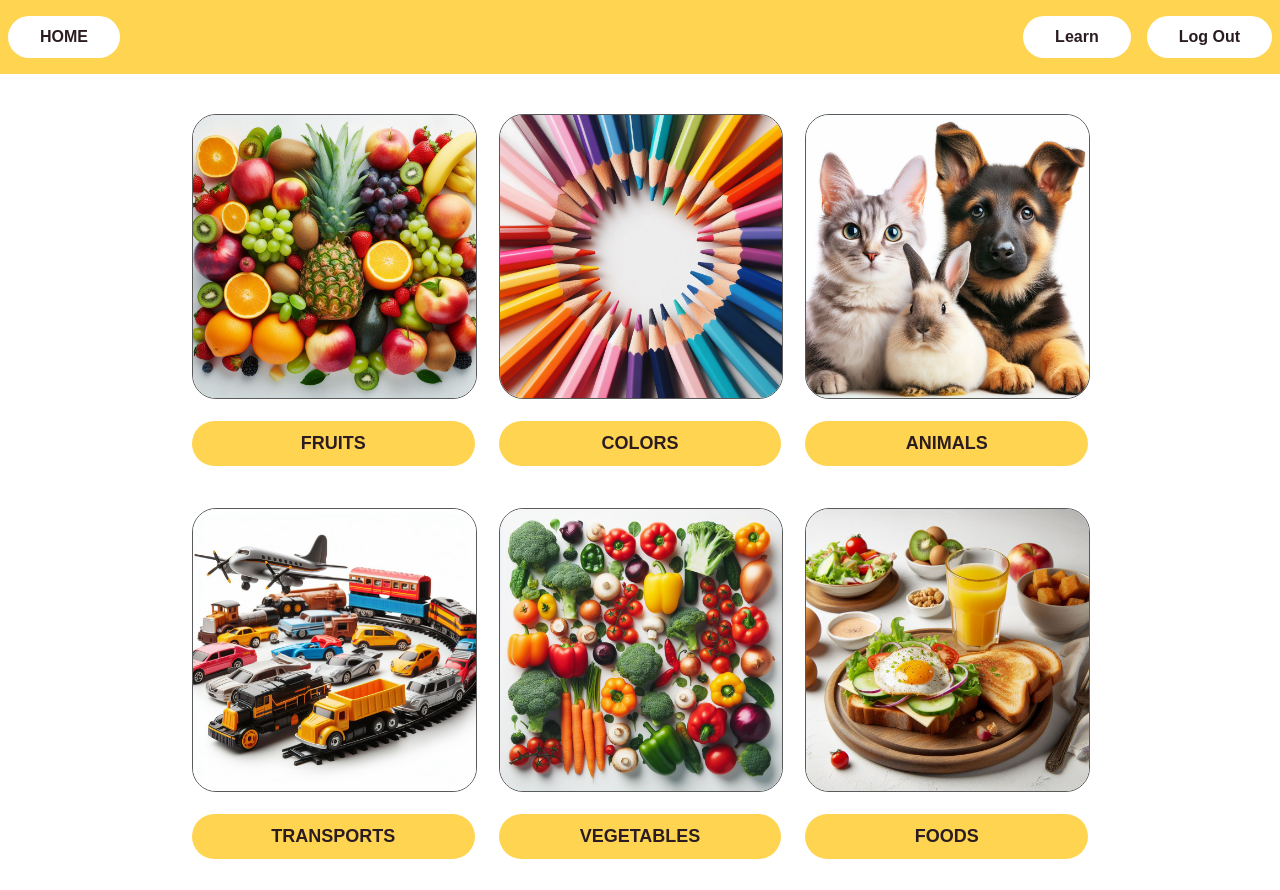
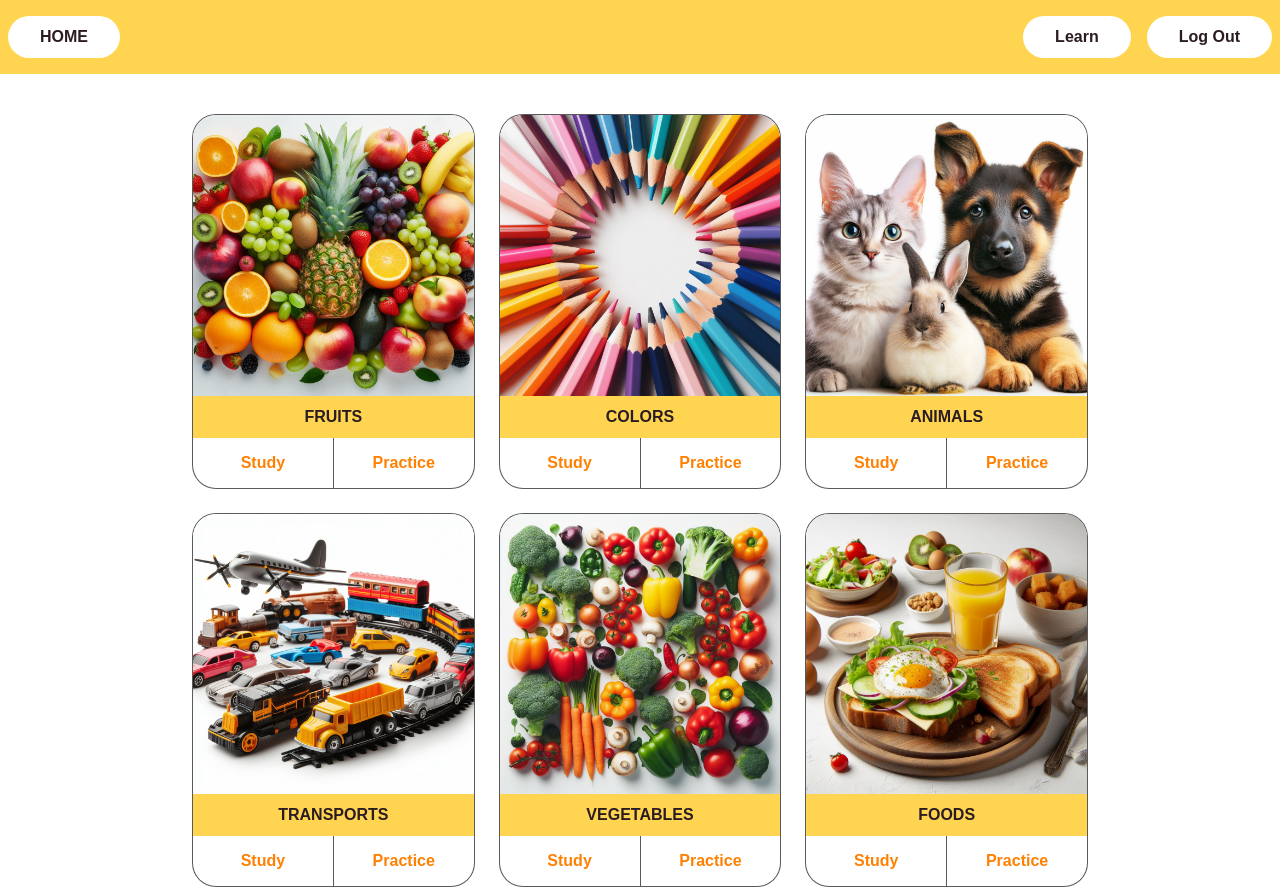
Before and after one commit to nashare/learn-Spanish, a website with bundled scripts: page categories/categories.html in a window 1280 px wide. Shown: the top 890 px of the page. Built offline with nearby package versions, Linux system fonts and the light colour scheme; no server answers; sample sign-in values are in the browser's storage.

Commit message:
practice and study links on categories page

```diff
--- a/components/main/categories/categories.css
+++ b/components/main/categories/categories.css
@@ -9,6 +9,56 @@
 
 .category {
     list-style-type: none;
+}
+
+.categories-name {
+    background-color: #ffd450;
+    padding: 1.5vmin;
+    margin: 0;
+    text-align: center;
+    font-weight: bolder;
+    border-left: 0.2vmin solid rgb(90, 90, 90);
+    border-right: 0.2vmin solid rgb(90, 90, 90);
+}
+
+.category-link {
+    margin: 0;
+    padding: 0;
+}
+
+.categories-link {
+    margin: 0;
+    padding: 0;
+}
+
+.categories-links {
+    border-left: 0.2vmin solid rgb(90, 90, 90);
+    border-right: 0.2vmin solid rgb(90, 90, 90);
+    border-bottom: 0.2vmin solid rgb(90, 90, 90);
+    border-radius: 0 0 3vmin 3vmin;
+    display: flex;
+}
+
+.categories-tests {
+    border-left: 0.1vmin solid rgb(90, 90, 90);
+}
+
+.categories-link-bottom {
+    flex: 1;
+    display: flex;
+    justify-content: center;
+    align-items: center;
+    text-align: center;
+    font-weight: 500;
+    padding: 2vmin;
+    font-weight: bold;
+    color: #ff8104;
+    text-decoration: none;
+    list-style-type: none;
+}
+
+.categories-link-bottom:hover {
+    text-decoration: underline;
 }
 
 .category-image-filter {
--- a/components/main/categories/categoriesContent.js
+++ b/components/main/categories/categoriesContent.js
@@ -1,8 +1,12 @@
 export function categoriesContent(category) {
     return `<li class='category'>
-                <a href='/categories/${category}/${category}.html' class='link'>
-                    <img src='/content/${category}/${category}.jpg' id='image-${category}'>
-                    <p class='button-yellow' id='text-${category}'>${category.toUpperCase()}</p>
+                <a href='/categories/${category}/${category}.html' class='link categories-link'>
+                    <img src='/content/${category}/${category}.jpg' class='border-buttom-straight' id='image-${category}'>
+                    <p id='text-${category}' class='categories-name'>${category.toUpperCase()}</p>
                 </a>
+                <div class='categories-links'>
+                    <a href='/categories/${category}/${category}.html' class='categories-link-bottom'>Study</a>
+                    <a href='/categories/${category}/test-1/test-1.html' class='categories-tests categories-link-bottom'' id=${category}>Practice</a>
+                </div>
             </li>`
 }
--- a/css/styles.css
+++ b/css/styles.css
@@ -6,6 +6,10 @@
 @import url('/components/main/test/test.css');
 @import url('/components/main/authForm/authForm.css');
 @import url('/components/main/index/index.css');
+
+* {
+    box-sizing: border-box;
+}
 
 body {
     display: flex;
@@ -20,7 +24,8 @@ img {
     width: 100%;
     height: auto;
     border-radius: 3vmin;
-    border: 0.2vmin solid rgb(90, 90, 90);;
+    border: 0.2vmin solid rgb(90, 90, 90);
+    display: block;
 }
 
 .image-label img {
@@ -106,3 +111,8 @@ input {
         font-size: 4vmin;
     }
 }
+
+.border-buttom-straight {
+    border-radius: 3vmin 3vmin 0 0;
+    border-bottom: none;
+}
--- a/utils/categories/setupCategoriesPage.js
+++ b/utils/categories/setupCategoriesPage.js
@@ -22,5 +22,17 @@ export function setupCategoriesPage() {
 
     document.addEventListener('DOMContentLoaded', getUserCategories(userId));
 
+    const categoryTestElements = document.querySelectorAll('.categories-tests');
+
+    categoryTestElements.forEach(element => {
+        element.addEventListener('click', function (event) {
+            const categoryName = event.target.id;
+            const arrForSessionStorage = chance.shuffle(words[categoryName]);
+            sessionStorage.setItem(categoryName, JSON.stringify(arrForSessionStorage));
+            sessionStorage.setItem(`${categoryName}TestNum`, '1');
+            sessionStorage.setItem(`${categoryName}TestWrongAnsw`, JSON.stringify([]));
+        });
+    });
+
     logOut();
 }
```
Also changed, not shown: test/utils/test/test/createTestHTML-test.js (added, +66 -0 lines), test/utils/test/test/excludeByIndex-test.js (added, +31 -0 lines), utils/test/test/callbackForTest.js (+10 -1 lines), utils/test/test/testCreate.js (+5 -19 lines).
